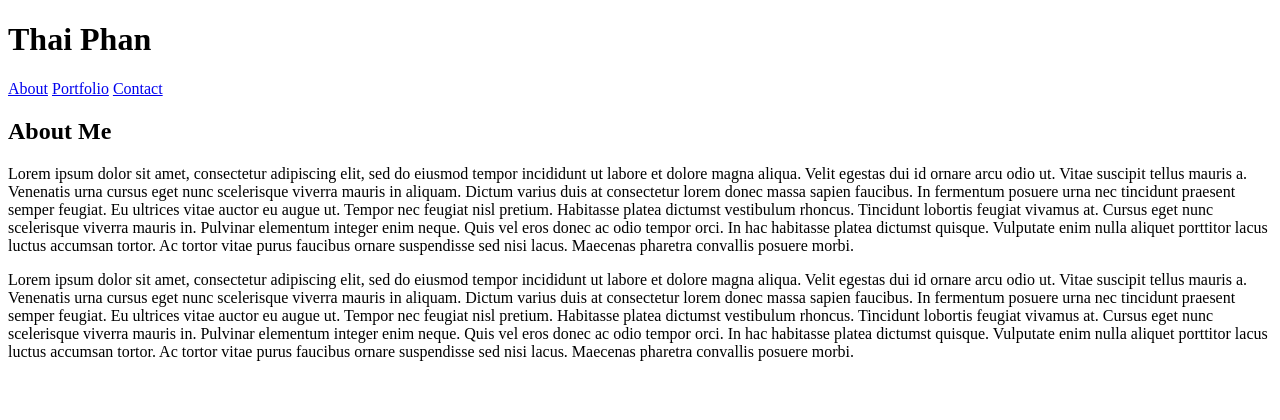
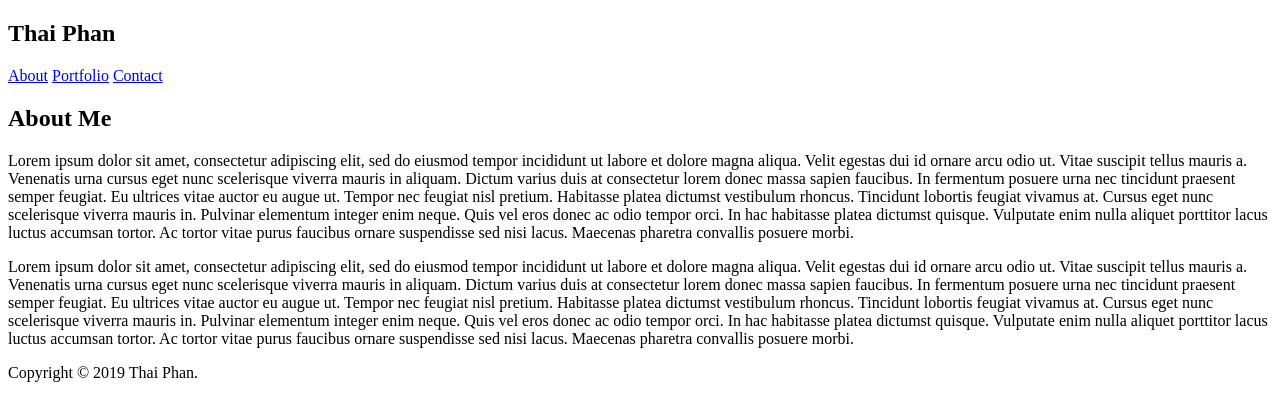
Before and after one commit to thaip-coder/Basic-Portfolio, a plain HTML site: page index.html in a window 1280 px wide. Drawn offline with Linux system fonts and the light colour scheme.

Commit message:
update index

```diff
--- a/index.html
+++ b/index.html
@@ -9,34 +9,35 @@
 
     </header>
 
-    <header>
+    <nav id="navigation">
 
-        <h1>
+        <h1 id="name">
             Thai Phan
         </h1>
 
-        <a href="index.html">About</a>
-        <a href="portfolio.html">Portfolio</a>
-        <a href="contact.html">Contact</a>
+        <a id="link" href="index.html">About</a>
+        <a id="link" href="portfolio.html">Portfolio</a>
+        <a id="link" href="contact.html">Contact</a>
 
-    </header>
+    </nav>
 
     <body>
 
-        <h2>
+        <h2 id="about_me">
             About Me
         </h2>
-
-        <p>
+        <div id="me">
+            <p>
             Lorem ipsum dolor sit amet, consectetur adipiscing elit, sed do eiusmod tempor incididunt ut labore et dolore magna aliqua. Velit egestas dui id ornare arcu odio ut. Vitae suscipit tellus mauris a. Venenatis urna cursus eget nunc scelerisque viverra mauris in aliquam. Dictum varius duis at consectetur lorem donec massa sapien faucibus. In fermentum posuere urna nec tincidunt praesent semper feugiat. Eu ultrices vitae auctor eu augue ut. Tempor nec feugiat nisl pretium. Habitasse platea dictumst vestibulum rhoncus. Tincidunt lobortis feugiat vivamus at. Cursus eget nunc scelerisque viverra mauris in. Pulvinar elementum integer enim neque. Quis vel eros donec ac odio tempor orci. In hac habitasse platea dictumst quisque. Vulputate enim nulla aliquet porttitor lacus luctus accumsan tortor. Ac tortor vitae purus faucibus ornare suspendisse sed nisi lacus. Maecenas pharetra convallis posuere morbi.
-        </p>
-        <p>
+            </p>
+            <p>
             Lorem ipsum dolor sit amet, consectetur adipiscing elit, sed do eiusmod tempor incididunt ut labore et dolore magna aliqua. Velit egestas dui id ornare arcu odio ut. Vitae suscipit tellus mauris a. Venenatis urna cursus eget nunc scelerisque viverra mauris in aliquam. Dictum varius duis at consectetur lorem donec massa sapien faucibus. In fermentum posuere urna nec tincidunt praesent semper feugiat. Eu ultrices vitae auctor eu augue ut. Tempor nec feugiat nisl pretium. Habitasse platea dictumst vestibulum rhoncus. Tincidunt lobortis feugiat vivamus at. Cursus eget nunc scelerisque viverra mauris in. Pulvinar elementum integer enim neque. Quis vel eros donec ac odio tempor orci. In hac habitasse platea dictumst quisque. Vulputate enim nulla aliquet porttitor lacus luctus accumsan tortor. Ac tortor vitae purus faucibus ornare suspendisse sed nisi lacus. Maecenas pharetra convallis posuere morbi.
-        </p>
+            </p>
+        </div>
 
     </body>
 
-    <footer>
-
+    <footer id="footer">
+        Copyright &copy; 2019 Thai Phan.
     </footer>
 </html>
```
